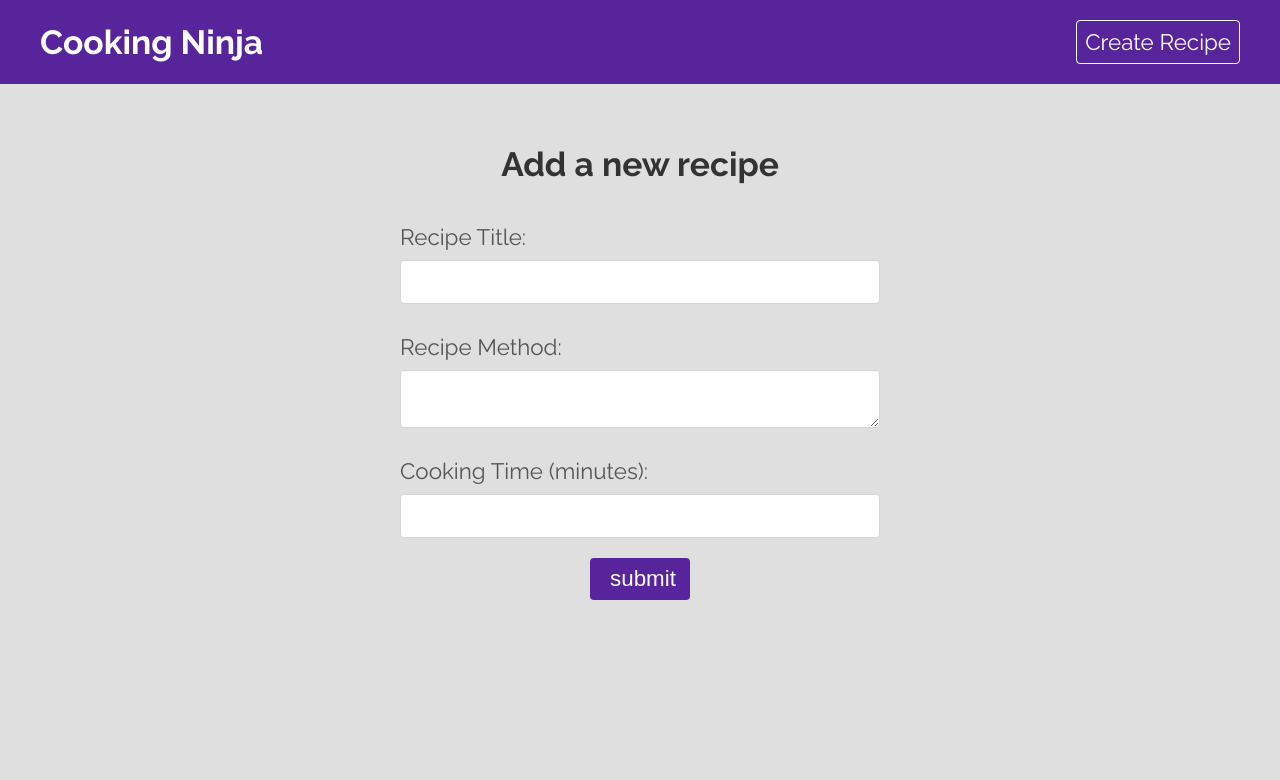
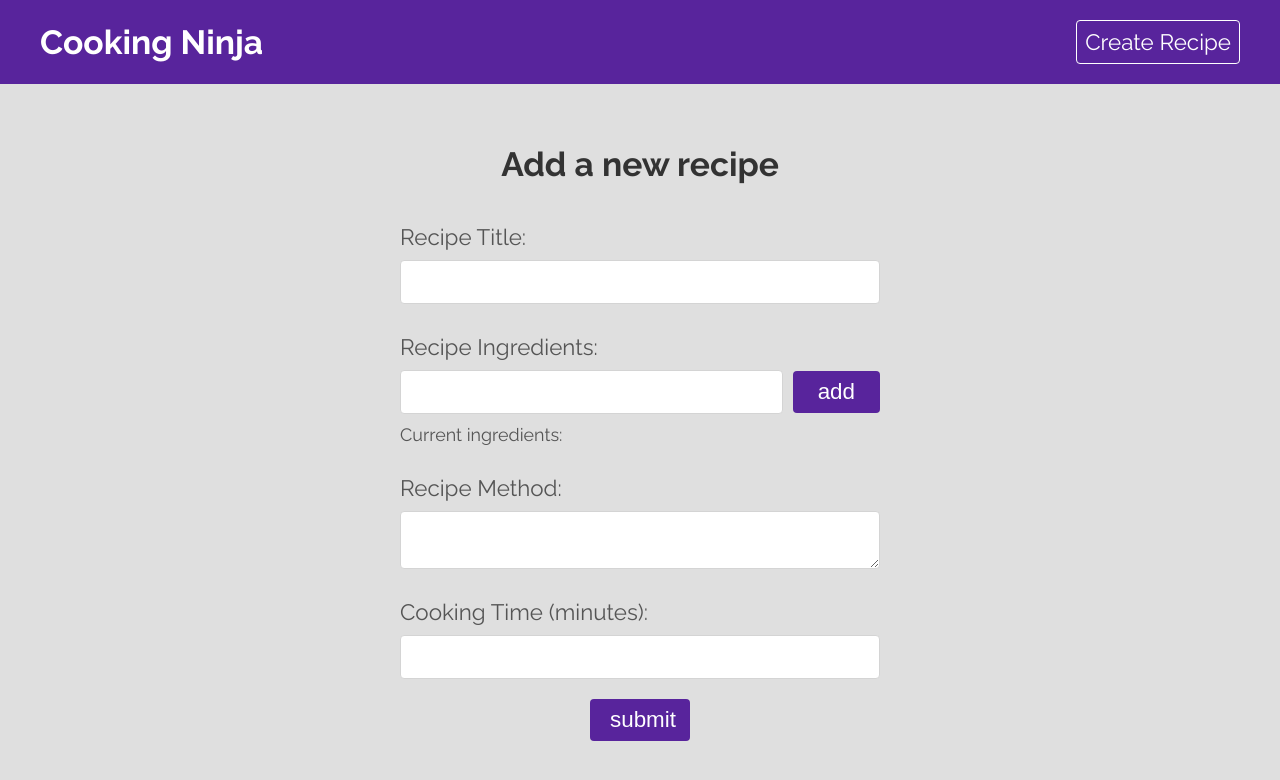
Before and after one commit to thiagomartns/recipe-directory-ts, a React (Vite) app: page /create in a window 1280 px wide. Shown: the top 780 px of the page. Built offline with nearby package versions, Linux system fonts and the light colour scheme.

Commit message:
Add function to ingredients from input

```diff
--- /dev/null
+++ b/db.json
@@ -0,0 +1,19 @@
+{
+  "posts": [
+    {
+      "id": 1,
+      "title": "json-server",
+      "author": "typicode"
+    }
+  ],
+  "comments": [
+    {
+      "id": 1,
+      "body": "some comment",
+      "postId": 1
+    }
+  ],
+  "profile": {
+    "name": "typicode"
+  }
+}
--- a/src/pages/create/Create.tsx
+++ b/src/pages/create/Create.tsx
@@ -1,4 +1,4 @@
-import React, { FormEvent, useState } from 'react'
+import React, { FormEvent, useRef, useState } from 'react'
 import './create.scss';
 
 const Create = () => {
@@ -6,10 +6,27 @@ const Create = () => {
   const [title, setTitle] = useState<string>('')
   const [method, setMethod] = useState<string>('')
   const [cookingTime, setCookingTime] = useState<number | string>('')
+  const [newIngredient, setNewIngredient] = useState<string>('')
+  const [ingredients, setIngredients] = useState<string[]>([])
+  const ingredientInput = useRef<null | HTMLInputElement>(null);
 
   const handleSubmit = (e: FormEvent) => {
     e.preventDefault()
-    console.log(title, method, cookingTime);
+    console.log(title, method, cookingTime, ingredients);
+  }
+
+  const handleAdd = (e: FormEvent) => {
+    e.preventDefault();
+    const ing = newIngredient.trim();
+
+    if (ing && !ingredients.includes(ing)) {
+      setIngredients(previIngredients => [...previIngredients, newIngredient])
+    }
+
+    setNewIngredient('')
+    if (ingredientInput.current) {
+      ingredientInput.current.focus();
+    }
   }
 
   return (
@@ -25,6 +42,23 @@ const Create = () => {
             required
           />
         </label>
+
+        <label>
+          <span>Recipe Ingredients:</span>
+          <div className="ingredients">
+            <input
+              type="text"
+              onChange={(e) => setNewIngredient(e.target.value)}
+              value={newIngredient}
+              ref={ingredientInput}
+            />
+            <button onClick={handleAdd} className="btn">add</button>
+          </div>
+        </label>
+        <p>Current ingredients: {ingredients.map((i, index) => (
+          <em key={index}>{i}, </em>
+        ))}</p>
+
         <label>
           <span>Recipe Method:</span>
           <textarea
--- a/src/pages/create/create.scss
+++ b/src/pages/create/create.scss
@@ -28,4 +28,13 @@
     text-decoration: none;
     margin: 20px auto;
   }
+
+  .ingredients {
+    display: flex;
+    align-items: center;
+
+    & button {
+      margin: 0 0 0 10px;
+    }
+  }
 }
```
